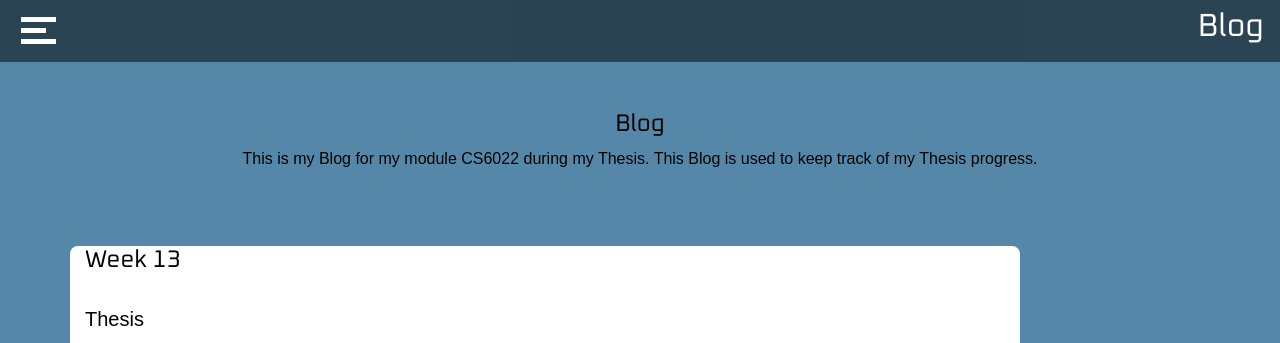
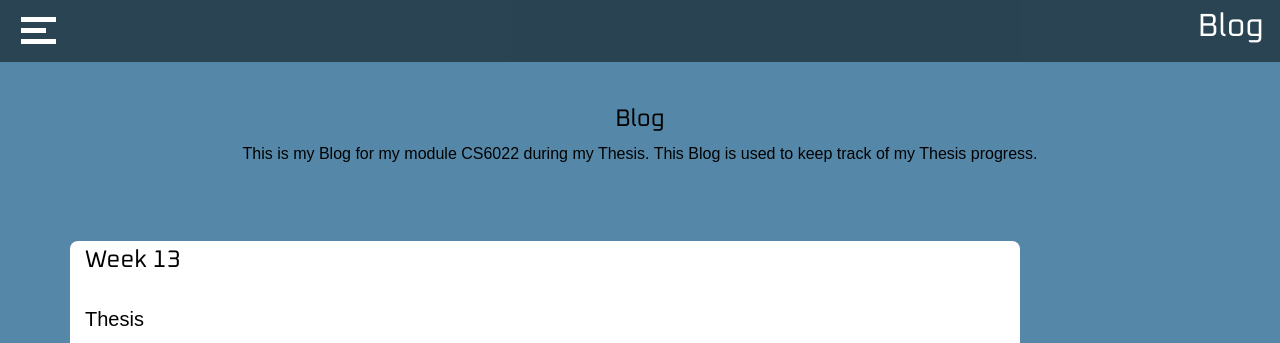
Before and after one commit to Tony8egan/www.TonesDesigns, a Jekyll site: the page built from Blog.markdown, in a window 1280 px wide. Shown: the top 343 px of the page. Built offline with Jekyll 4.4.1, drawn with Linux system fonts in a browser that asks for light colours; nearby versions of some CDN libraries.

Commit message:
Update Blog.html

```diff
--- a/_layouts/Blog.html
+++ b/_layouts/Blog.html
@@ -46,7 +46,7 @@
 
   <div class ="container">
 <br>
-<div class="col-sm-12"  style="margin-top:35px;text-align: center;padding-top:5px;">
+<div class="col-sm-12"  style="margin-top:35px;text-align: center">
 <H4 style ="color:black">Blog</H4>
       <p style ="color:black" class ="desctiptiveText">This is my Blog for my module CS6022 during my Thesis. This Blog is used to keep track of my Thesis progress. </p>
      <br>
@@ -55,7 +55,7 @@
 
         <div class="row">
         <div class="col-sm-10"  style="margin-top:35px;background-color:white;border-radius: 8px;">
-        <H4 style ="color:black">Week 13</H4>
+        <H4 style ="color:black;padding-top:5px;">Week 13</H4>
         <br>
         <H5 style ="color:black" class ="desctiptiveText">Thesis</H5>
         <hr>
```
